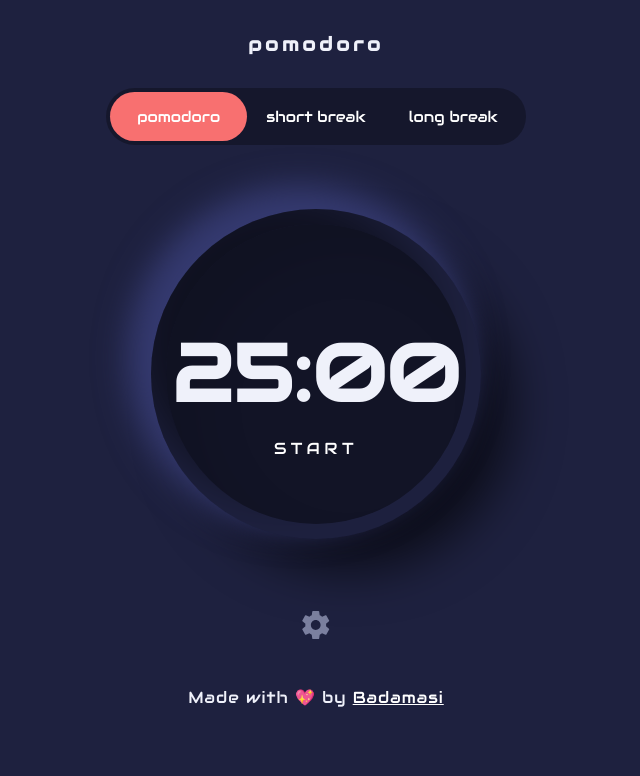
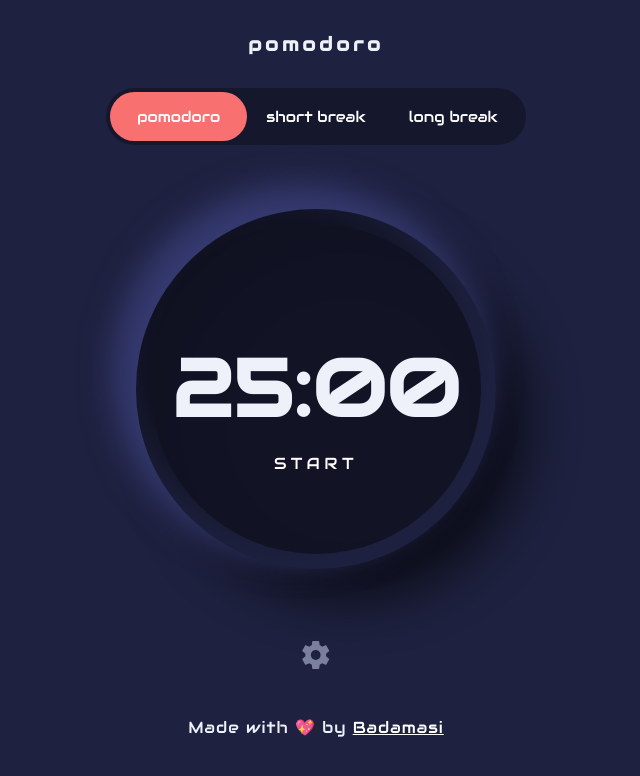
Before and after one commit to papilo-cloud/Timer, a Vue app: page / in a window 1280 px wide. Shown: the top 776 px of the page, without its empty margins (324-964 px from the left). Built offline with nearby package versions, Linux system fonts and the light colour scheme; a web font is replaced by a local one.

Commit message:
I made the circular container a little bigger

```diff
--- a/src/timeLoggingApp/Pomodro.vue
+++ b/src/timeLoggingApp/Pomodro.vue
@@ -411,26 +411,26 @@ export default {
   } */
   @media screen and (min-width:768px) {
     .time{
+      width: 360px;
+      height: 360px;
+    }
+    .sec{
       width: 330px;
       height: 330px;
     }
-    .sec{
-      width: 300px;
-      height: 300px;
-    }
     .time svg{
-      width: 280px;
-      height: 280px;
+      width: 310px;
+      height: 310px;
     }
     svg circle{
-    cx: 140;
-    cy:140;
-    r: 135;
+    cx: 155;
+    cy:155;
+    r: 150;
     stroke-width: 8;
     stroke-linecap: round;
     stroke: #F87070;
-    stroke-dasharray: 848.23;
-    stroke-dashoffset: 848.23;
+    stroke-dasharray: 942.5;
+    stroke-dashoffset: 942.5;
   }
   .timeout .ref{
     top: 4em;
```
